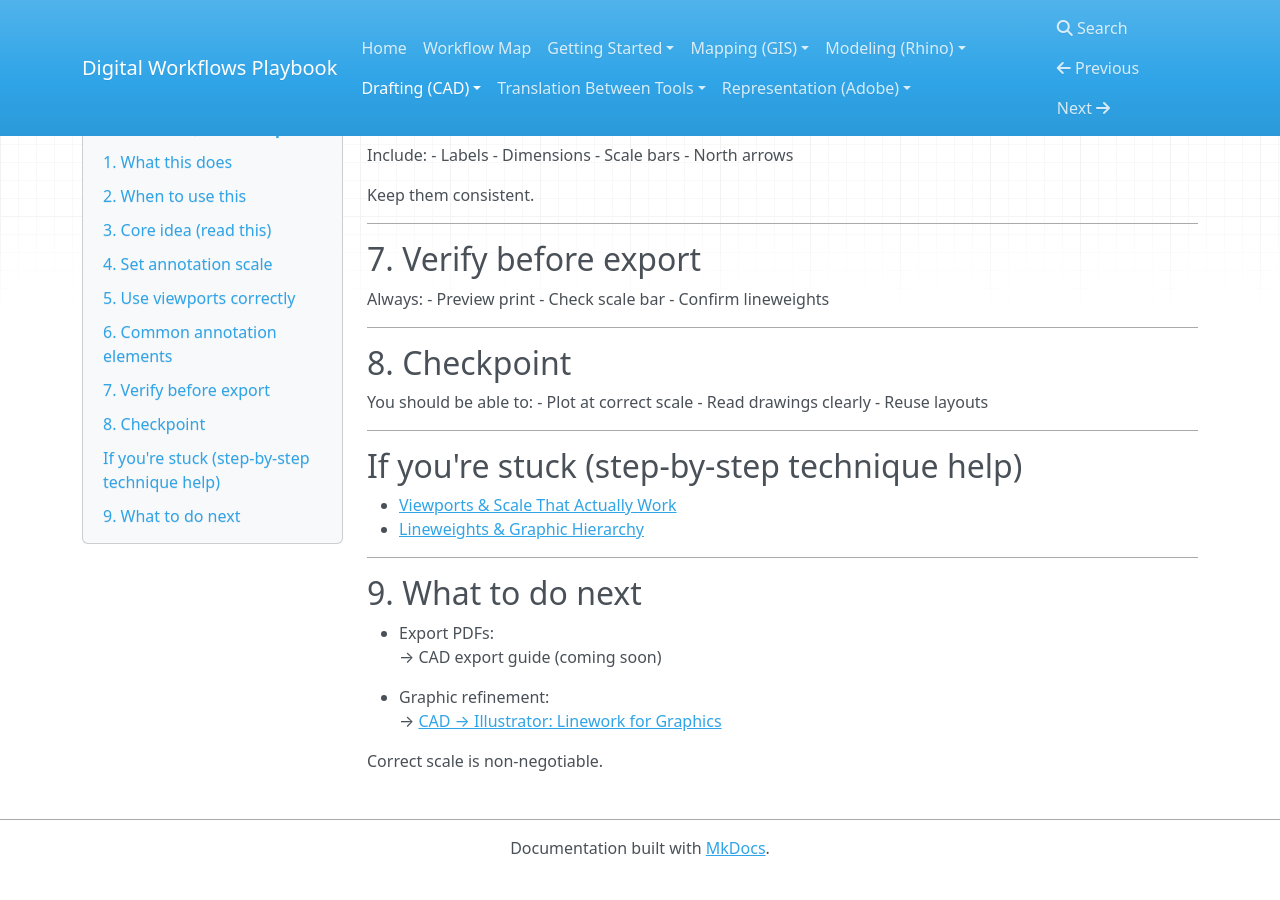
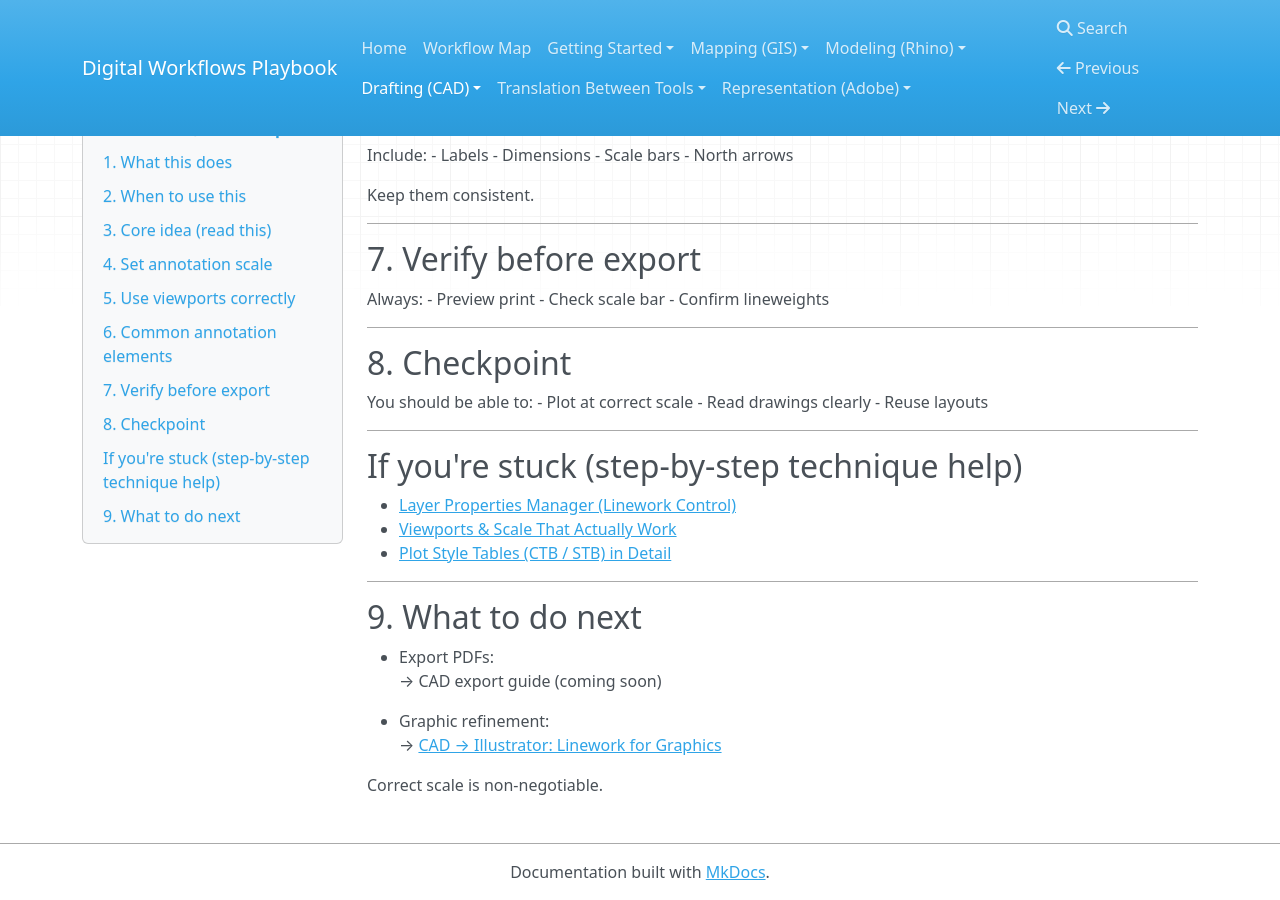
Before and after one commit to machineLandscape/digital-workflows-playbook, an MkDocs documentation site: the page built from docs/03_drafting/guide_cad_04_scale_annotation_viewports.md, in a window 1280 px wide and 900 px high, scrolled down 1062 px. Built offline with MkDocs 1.6.1, drawn with Linux system fonts in a browser that asks for light colours; nearby versions of some CDN libraries; before the commit the page ends 1938 px from its top, so only the background shows below that.

Commit message:
Update guide_cad_04_scale_annotation_viewports.md

```diff
--- a/docs/03_drafting/guide_cad_04_scale_annotation_viewports.md
+++ b/docs/03_drafting/guide_cad_04_scale_annotation_viewports.md
@@ -81,8 +81,10 @@ You should be able to:
 
 ## If you're stuck (step-by-step technique help)
 
+- [Layer Properties Manager (Linework Control)](../03_drafting_techniques/cad_layer_properties_manager.md)
 - [Viewports & Scale That Actually Work](../03_drafting_techniques/cad_viewports_and_scale.md)
-- [Lineweights & Graphic Hierarchy](../03_drafting_techniques/cad_lineweights_and_hierarchy.md)
+- [Plot Style Tables (CTB / STB) in Detail](../03_drafting_techniques/cad_plot_style_tables.md)
+
 
 ---
 
```
